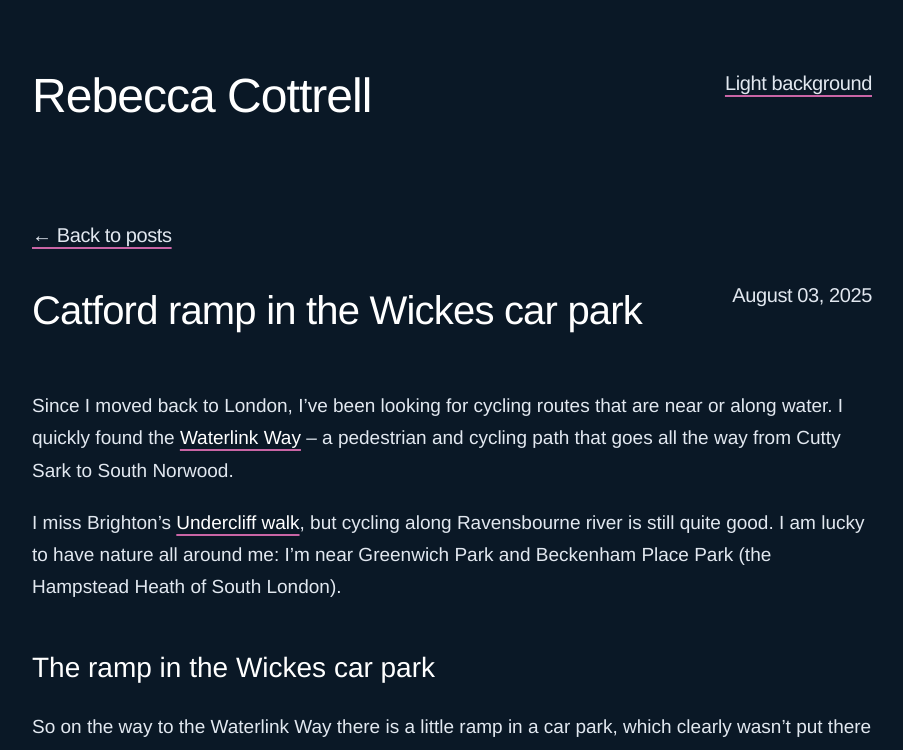
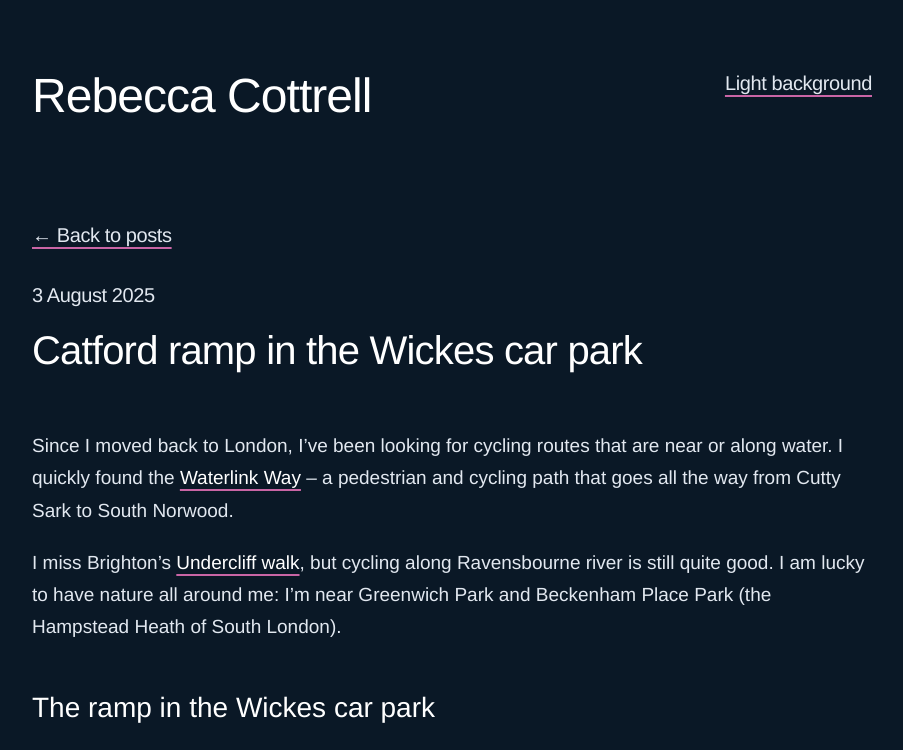
Before and after one commit to rivalee/quietsignals, a Jekyll site: the page built from _posts/2025-08-03-wickes-car-park-ramp.md, in a window 1280 px wide. Shown: the top 750 px of the page, without its empty margins (188-1091 px from the left). Built offline with Jekyll 4.4.1, drawn with Linux system fonts in a browser that asks for light colours.

Commit message:
Fix display of date on a post

```diff
--- a/_layouts/post.html
+++ b/_layouts/post.html
@@ -8,8 +8,8 @@ layout: base
 
 <article>
   <header>
+        <div class="post-date">{{ page.date | date: "%-d %B %Y" }}</div>
     <h1>{{ page.title | escape }}</h1>
-    <div class="post-date">{{ page.date | date: "%B %d, %Y" }}</div>
   </header>
 
   <div class="content">
--- a/assets/css/main.css
+++ b/assets/css/main.css
@@ -321,17 +321,8 @@ footer {
 article header {
     margin-bottom: 50px;
     text-align: left;
-}
-
-article h1 {
-    font-size: 2.5rem;
-    margin-bottom: 0;
-    font-weight: 400;
-    color: #ffffff;
-}
-
-[data-theme="light"] article h1 {
-    color: #000000;
+    display: block;
+    flex-direction: column;
 }
 
 article .post-date {
@@ -340,10 +331,23 @@ article .post-date {
     font-weight: 400;
     letter-spacing: -0.02em;
     line-height: 1.5;
-    margin: 0;
+    margin: 0 0 10px 0;
+    display: block;
 }
 
 [data-theme="light"] article .post-date {
+    color: #000000;
+}
+
+article h1 {
+    font-size: 2.5rem;
+    margin-bottom: 0;
+    font-weight: 400;
+    color: #ffffff;
+    display: block;
+}
+
+[data-theme="light"] article h1 {
     color: #000000;
 }
 
```
Also changed, not shown: 10 other files.
